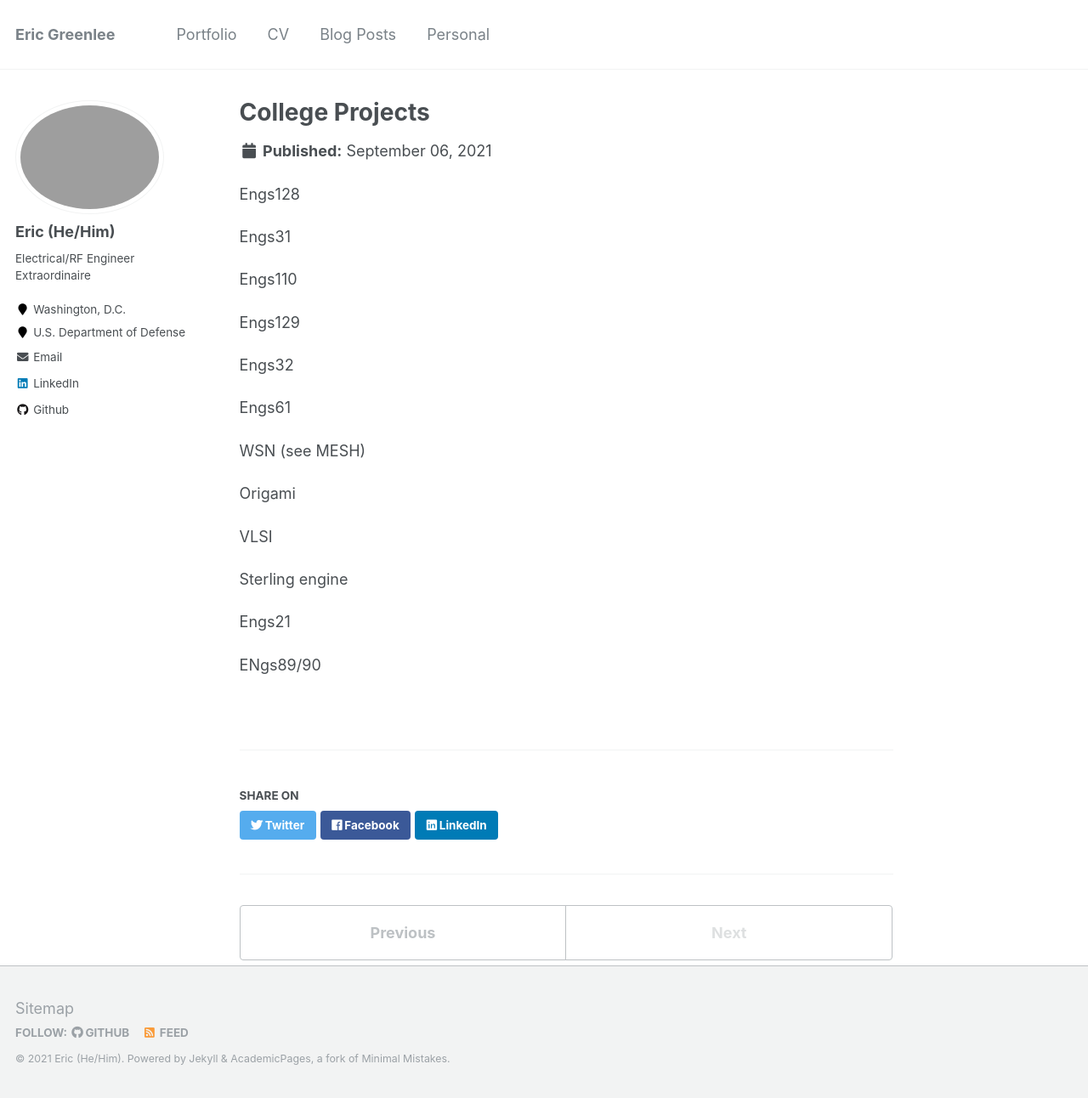
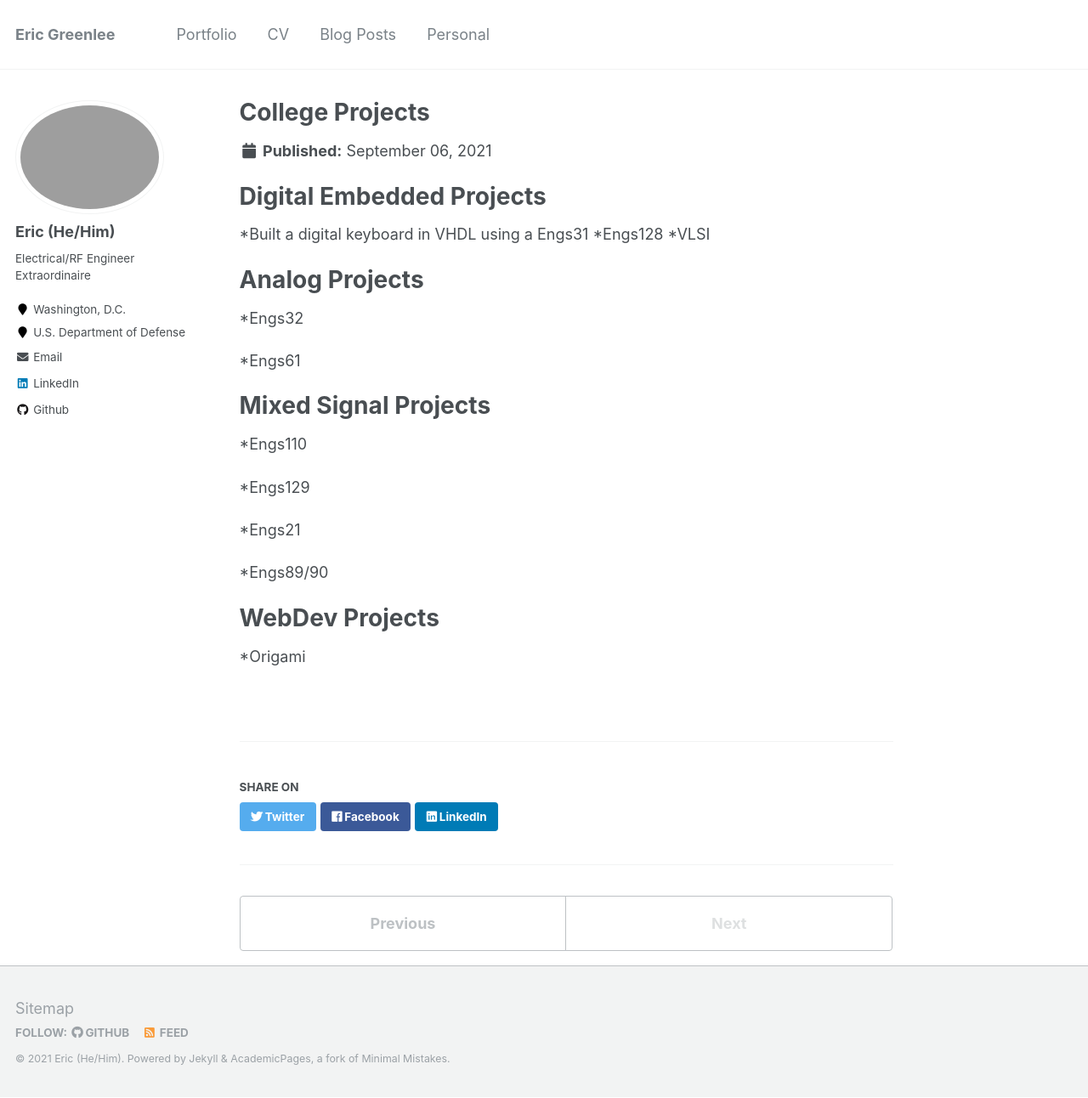
Before and after one commit to EricGreenlee/EricGreenlee.github.io, a Jekyll site: the page built from _portfolio/portfolio-3-School.md, in a window 1280 px wide and 1292 px high. Shown: the whole window at 85% size. Built offline with Jekyll 4.4.1, drawn with Linux system fonts in a browser that asks for light colours.

Commit message:
portfolio

```diff
--- a/_portfolio/portfolio-3-School.md
+++ b/_portfolio/portfolio-3-School.md
@@ -4,26 +4,29 @@ excerpt: "A collection of EE and CS projects I completed during undergrad and gr
 collection: portfolio
 ---
 
-Engs128
+Digital Embedded Projects
+=====
+*Built a digital keyboard in VHDL using a Engs31
+*Engs128
+*VLSI
 
-Engs31
+Analog Projects
+=====
+*Engs32
 
-Engs110
+*Engs61
 
-Engs129
+Mixed Signal Projects
+=====
+*Engs110
 
-Engs32
+*Engs129
 
-Engs61
+*Engs21
 
-WSN (see MESH)
+*Engs89/90
 
-Origami
 
-VLSI
-
-Sterling engine
-
-Engs21
-
-ENgs89/90
+WebDev Projects
+=====
+*Origami
```
Also changed, not shown: 2 other files.
